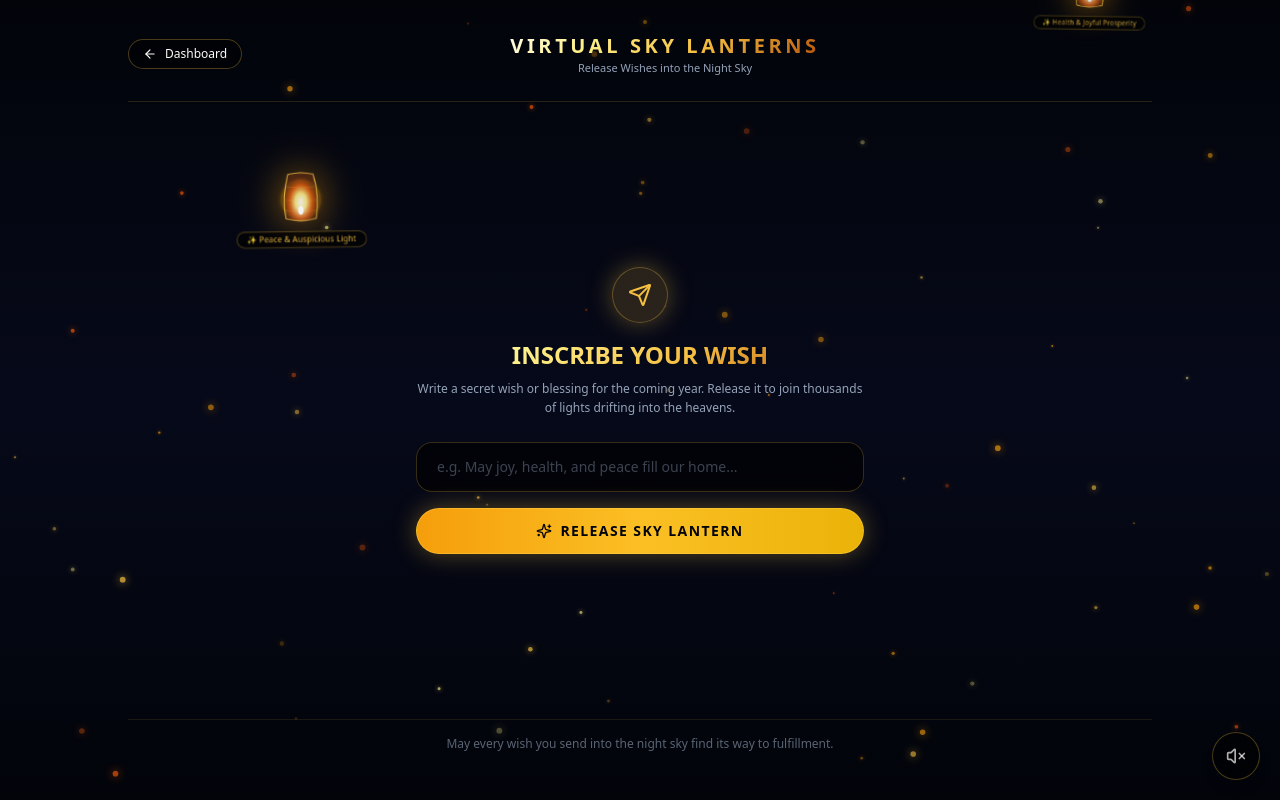
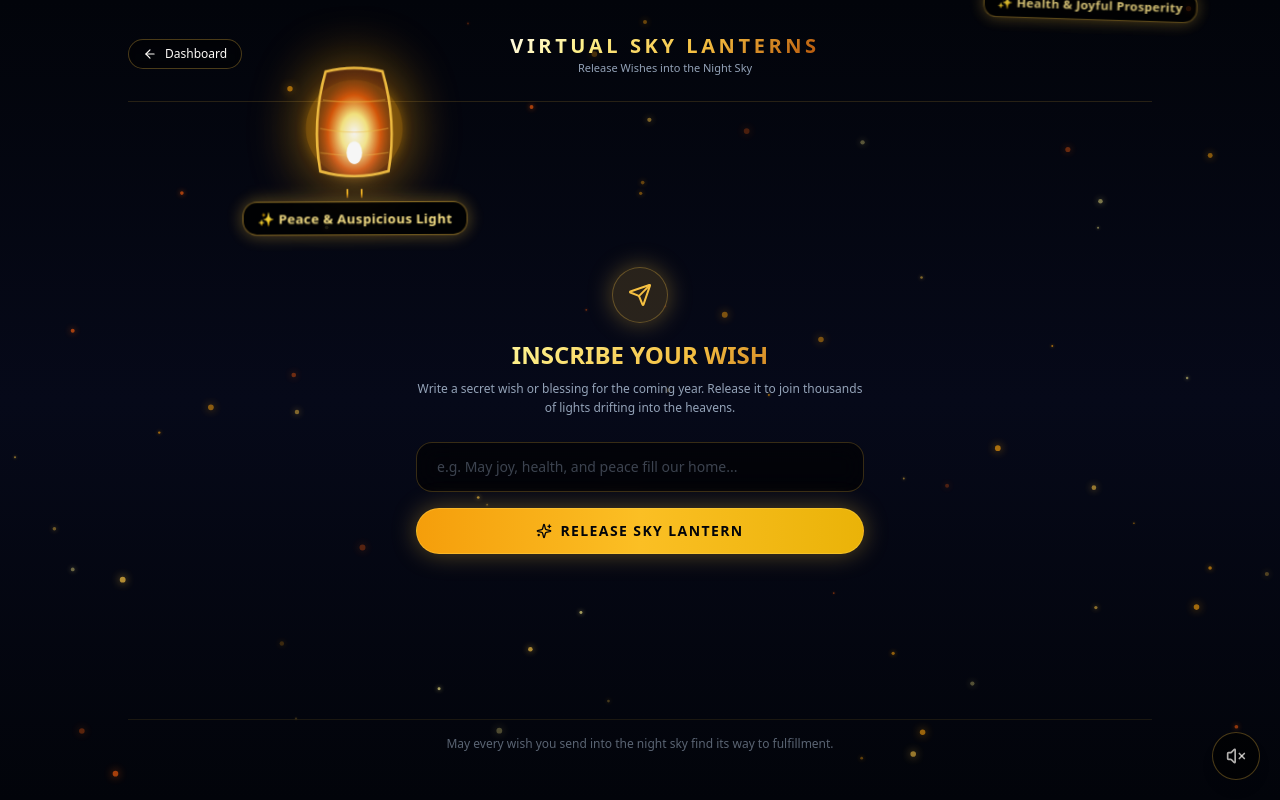
Before and after one commit to hriday9492865027-dev/diwali, a Next.js app: page /activities/lanterns in a window 1280 px wide. Built offline with nearby package versions, Linux system fonts and the light colour scheme.

Commit message:
fix(lanterns): enlarge lamp size, boost wish text readability, and ensure continuous smooth non-linear sway ascent

```diff
--- a/src/app/activities/lanterns/page.tsx
+++ b/src/app/activities/lanterns/page.tsx
@@ -11,6 +11,8 @@ interface ReleasedLantern {
   text: string;
   leftPercent: number;
   speed: number;
+  swayPeriod: number;
+  swayDistance: number;
   delay?: number;
 }
 
@@ -25,22 +27,28 @@ export default function LanternsActivityPage() {
         id: 1,
         text: "Peace & Auspicious Light",
         leftPercent: 18,
-        speed: 18,
-        delay: -4,
+        speed: 20,
+        swayPeriod: 3.6,
+        swayDistance: 26,
+        delay: -5,
       },
       {
         id: 2,
         text: "Health & Joyful Prosperity",
-        leftPercent: 78,
-        speed: 19,
-        delay: -9,
+        leftPercent: 74,
+        speed: 22,
+        swayPeriod: 4.2,
+        swayDistance: 30,
+        delay: -11,
       },
       {
         id: 3,
         text: "Love, Warmth & Family",
-        leftPercent: 48,
-        speed: 21,
-        delay: -14,
+        leftPercent: 46,
+        speed: 24,
+        swayPeriod: 3.8,
+        swayDistance: 24,
+        delay: -16,
       },
     ];
     setLanterns(starterLanterns);
@@ -88,8 +96,10 @@ export default function LanternsActivityPage() {
     const newLantern: ReleasedLantern = {
       id: Date.now(),
       text: cleanWish,
-      leftPercent: 15 + Math.random() * 70, // Keep within readable viewport width
-      speed: 16 + Math.random() * 6, // 16s - 22s slow, peaceful ascent
+      leftPercent: 18 + Math.random() * 64, // Keep within readable viewport width
+      speed: 18 + Math.random() * 6, // 18s - 24s slow, peaceful continuous ascent
+      swayPeriod: 3.4 + Math.random() * 1.6, // 3.4s - 5.0s gentle harmonic wind sway
+      swayDistance: 22 + Math.random() * 14, // 22px - 36px sway amplitude
       delay: 0,
     };
 
@@ -131,7 +141,7 @@ export default function LanternsActivityPage() {
           <div
             key={l.id}
             onAnimationEnd={() => removeLantern(l.id)}
-            className="absolute bottom-0 flex flex-col items-center"
+            className="absolute bottom-0 pointer-events-none"
             style={{
               left: `${l.leftPercent}%`,
               animation: `lanternAscend ${l.speed}s cubic-bezier(0.25, 0.1, 0.25, 1) forwards`,
@@ -139,47 +149,67 @@ export default function LanternsActivityPage() {
               willChange: "transform, opacity",
             }}
           >
-            {/* Glowing Lantern SVG */}
-            <div className="w-16 h-20 md:w-22 md:h-26 relative flex items-center justify-center filter drop-shadow-[0_0_25px_rgba(245,158,11,0.85)]">
+            {/* Inner Wind-Sway Container: Natural harmonic sway & banking (never straight line) */}
+            <div
+              className="flex flex-col items-center"
+              style={
+                {
+                  "--sway-dist": `${l.swayDistance}px`,
+                  animation: `lanternSway ${l.swayPeriod}s ease-in-out infinite alternate`,
+                  willChange: "transform",
+                } as React.CSSProperties
+              }
+            >
+              {/* Glowing Lantern SVG (Generous majestic size) */}
+              <div className="w-24 h-30 sm:w-28 sm:h-36 md:w-32 md:h-40 relative flex items-center justify-center filter drop-shadow-[0_0_35px_rgba(245,158,11,0.9)]">
                 <svg viewBox="0 0 80 100" className="w-full h-full" fill="none">
                   <defs>
                     <radialGradient id={`lanternLight-${l.id}`} cx="50%" cy="60%" r="50%">
-                    <stop offset="0%" stopColor="#ffffff" stopOpacity="0.95" />
-                    <stop offset="35%" stopColor="#fef08a" stopOpacity="0.9" />
-                    <stop offset="70%" stopColor="#ea580c" stopOpacity="0.75" />
-                    <stop offset="100%" stopColor="#7c2d12" stopOpacity="0.4" />
+                      <stop offset="0%" stopColor="#ffffff" stopOpacity="0.98" />
+                      <stop offset="35%" stopColor="#fef08a" stopOpacity="0.95" />
+                      <stop offset="70%" stopColor="#ea580c" stopOpacity="0.8" />
+                      <stop offset="100%" stopColor="#7c2d12" stopOpacity="0.45" />
                     </radialGradient>
-                  <filter id={`glow-${l.id}`} x="-20%" y="-20%" width="140%" height="140%">
-                    <feGaussianBlur stdDeviation="3" result="blur" />
+                    <filter id={`glow-${l.id}`} x="-25%" y="-25%" width="150%" height="150%">
+                      <feGaussianBlur stdDeviation="4" result="blur" />
                       <feComposite in="SourceGraphic" in2="blur" operator="over" />
                     </filter>
                   </defs>
 
                   {/* Soft outer aura */}
-                <circle cx="40" cy="55" r="32" fill="#f59e0b" opacity="0.25" filter={`url(#glow-${l.id})`} />
+                  <circle cx="40" cy="55" r="34" fill="#f59e0b" opacity="0.3" filter={`url(#glow-${l.id})`} />
 
                   {/* Rice Paper Lantern Envelope */}
                   <path
                     d="M 20 15 Q 10 50 16 85 Q 40 92 64 85 Q 70 50 60 15 Q 40 10 20 15 Z"
                     fill={`url(#lanternLight-${l.id})`}
                     stroke="#f5c042"
-                  strokeWidth="1.5"
+                    strokeWidth="1.8"
                   />
 
                   {/* Internal Bamboo Ribs */}
-                <path d="M 18 35 Q 40 38 62 35" stroke="rgba(245, 192, 66, 0.3)" strokeWidth="0.8" fill="none" />
-                <path d="M 16 55 Q 40 60 64 55" stroke="rgba(245, 192, 66, 0.3)" strokeWidth="0.8" fill="none" />
-                <path d="M 16 72 Q 40 76 64 72" stroke="rgba(245, 192, 66, 0.3)" strokeWidth="0.8" fill="none" />
+                  <path d="M 18 35 Q 40 38 62 35" stroke="rgba(245, 192, 66, 0.4)" strokeWidth="1" fill="none" />
+                  <path d="M 16 55 Q 40 60 64 55" stroke="rgba(245, 192, 66, 0.4)" strokeWidth="1" fill="none" />
+                  <path d="M 16 72 Q 40 76 64 72" stroke="rgba(245, 192, 66, 0.4)" strokeWidth="1" fill="none" />
 
-                {/* Flame Core */}
-                <ellipse cx="40" cy="72" rx="4.5" ry="7" fill="#ffffff" filter="drop-shadow(0 0 8px #fff)" />
+                  {/* Warm Glowing Flame Core */}
+                  <ellipse cx="40" cy="72" rx="5.5" ry="8" fill="#ffffff" filter="drop-shadow(0 0 10px #fff)" />
                 </svg>
               </div>
 
-            {/* Wish Inscription Plaque */}
-            <span className="text-[10px] text-diwali-gold font-light tracking-wide bg-black/75 px-3 py-0.5 rounded-full border border-diwali-gold/40 mt-1 max-w-[170px] truncate shadow-lg backdrop-blur-sm">
+              {/* Golden Hanging Cords */}
+              <div className="flex items-center justify-center gap-3.5 -mt-1 mb-1">
+                <div className="w-0.5 h-2.5 bg-gradient-to-b from-diwali-gold via-amber-400 to-amber-600/50" />
+                <div className="w-0.5 h-2.5 bg-gradient-to-b from-diwali-gold via-amber-400 to-amber-600/50" />
+              </div>
+
+              {/* Large, High-Contrast Wish Inscription Plaque */}
+              <div className="px-3.5 py-1.5 sm:px-4 sm:py-2 rounded-2xl bg-black/85 border border-diwali-gold/60 shadow-[0_0_20px_rgba(245,192,66,0.4)] backdrop-blur-md max-w-[220px] sm:max-w-[280px] md:max-w-[340px] text-center">
+                <p className="text-xs sm:text-sm md:text-[15px] font-semibold text-amber-200 tracking-wide break-words leading-tight">
                   ✨ {l.text}
-            </span>
+                </p>
+              </div>
+            </div>
           </div>
         ))}
       </div>
--- a/src/app/globals.css
+++ b/src/app/globals.css
@@ -53,44 +53,50 @@ body {
   border-image: linear-gradient(135deg, rgba(245, 192, 66, 0.6), rgba(234, 88, 12, 0.3), rgba(245, 192, 66, 0.1)) 1;
 }
 
-/* Sky Lantern Atmospheric Ascent Animation */
+/* Sky Lantern Atmospheric Ascent: Continuous, smooth, non-stuttering vertical rise */
 @keyframes lanternAscend {
   0% {
-    transform: translate3d(0, 80px, 0) scale(0.9);
+    transform: translateY(40px) scale(1);
     opacity: 0;
   }
-  4% {
-    transform: translate3d(0, 0px, 0) scale(1);
+  3% {
+    transform: translateY(0px) scale(1);
     opacity: 1;
   }
   20% {
-    transform: translate3d(-18px, -20vh, 0) scale(0.95) rotate(-1.5deg);
+    transform: translateY(-24vh) scale(0.97);
     opacity: 1;
   }
-  40% {
-    transform: translate3d(16px, -45vh, 0) scale(0.88) rotate(1.5deg);
+  45% {
+    transform: translateY(-54vh) scale(0.92);
     opacity: 0.98;
   }
-  60% {
-    transform: translate3d(-14px, -70vh, 0) scale(0.78) rotate(-1deg);
+  70% {
+    transform: translateY(-84vh) scale(0.86);
     opacity: 0.95;
   }
-  75% {
-    /* Disappearing starts smoothly as lantern reaches top of viewport */
-    transform: translate3d(10px, -92vh, 0) scale(0.68) rotate(1deg);
-    opacity: 0.9;
+  82% {
+    /* Gentle dissolve starts as lantern approaches and passes the upper sky */
+    transform: translateY(-100vh) scale(0.8);
+    opacity: 0.8;
   }
-  85% {
-    transform: translate3d(-8px, -108vh, 0) scale(0.55) rotate(-0.5deg);
-    opacity: 0.55;
-  }
-  95% {
-    transform: translate3d(5px, -122vh, 0) scale(0.42);
-    opacity: 0.15;
+  92% {
+    transform: translateY(-116vh) scale(0.74);
+    opacity: 0.35;
   }
   100% {
-    transform: translate3d(0px, -135vh, 0) scale(0.32);
+    transform: translateY(-130vh) scale(0.68);
     opacity: 0;
+  }
+}
+
+/* Sky Lantern Wind Sway: Natural harmonic swaying & banking left and right */
+@keyframes lanternSway {
+  0% {
+    transform: translateX(calc(var(--sway-dist, 26px) * -1)) rotate(-3deg);
+  }
+  100% {
+    transform: translateX(var(--sway-dist, 26px)) rotate(3deg);
   }
 }
 
```
Lines whose indentation alone changed are shown as unchanged.
